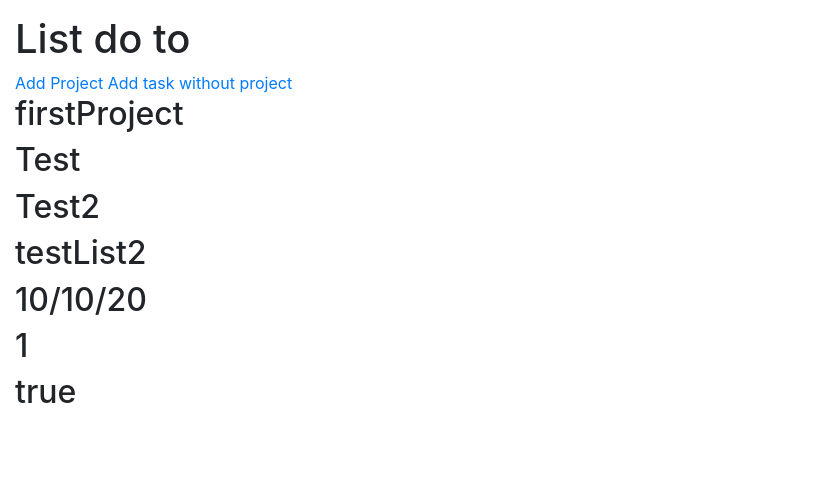
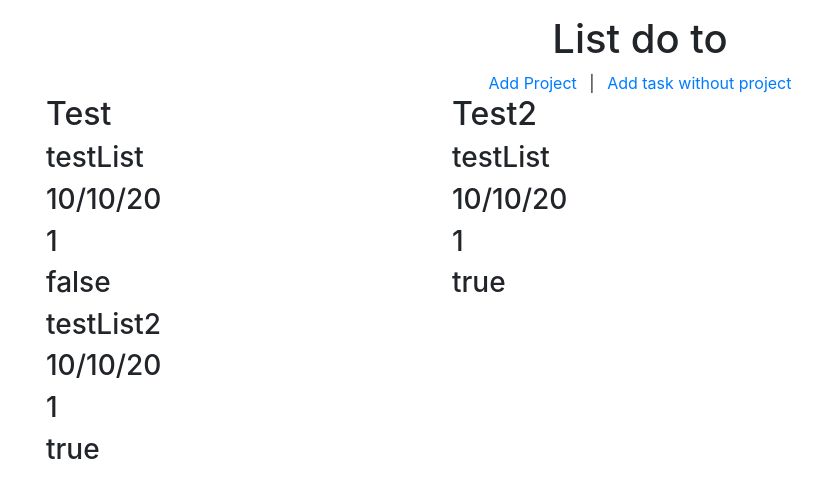
Before and after one commit to phalado/todo-list, a website built with webpack: page dist/index.html in a window 1280 px wide. Shown: the whole page, without its empty margins (0-839 px from the left). Built offline with nearby package versions, Linux system fonts and the light colour scheme.

Commit message:
Worked a bit in style and in showing projects with its tasks

```diff
--- a/src/index.js
+++ b/src/index.js
@@ -1,63 +1,67 @@
 import { Project, allProjects, addProject } from './projects';
 import { List, addList } from './list';
+import projectModel from './project-model';
+import taskModel from './task-model';
 
 const allProjs = allProjects();
 
 function openProjectModel() {
-  document.getElementById('projectModel').style.display = 'grid';
+  document.getElementById('projModel').style.display = 'grid';
 }
 
-function closeProjectModel() {
-  document.getElementById('projectModel').style.display = 'none';
+function closeModels() {
+  document.getElementById('projModel').style.display = 'none';
+  document.getElementById('tskModel').style.display = 'none';
 }
 
 function opentaskModel() {
-  document.getElementById('taskModel').style.display = 'grid';
+  document.getElementById('tskModel').style.display = 'grid';
 }
-
-function closetaskModel() {
-  document.getElementById('taskModel').style.display = 'none';
-}
-
 
 function displayProject() {
   const div = document.getElementById('displayProject');
+  div.setAttribute('class', 'row mx-3');
 
-  //console.log(allProjs.getProjs().length);
-
-  for (let i = 0; i < allProjs.getProjs().length; i += 1) {
+  for (let i = 1; i < allProjs.getProjs().length; i += 1) {
+    const div2 = document.createElement('div');
     const h2 = document.createElement('h2');
-    h2.innerHTML = allProjs.getProjs()[i].title;
-    div.appendChild(h2);
+    h2.innerHTML += allProjs.getProjs()[i].title;
+    div2.appendChild(h2);
+    div2.appendChild(displaytaskW(i));
+    div2.setAttribute('class', 'col-4');
+    div.appendChild(div2);
   }
 }
 
-function displaytaskW() {
-  const div = document.getElementById('taskWProject');
+function displaytaskW(index) {
+  const div = document.createElement('div');
+  // div.innerHTML = '';
 
-  console.log(allProjs.getProjs()[0]);
+  console.log(allProjs.getProjs()[index]);
 
-  for (let i = 1; i < allProjs.getProjs()[0].list.length; i += 1) {
-    const title = document.createElement('h2');
-    title.innerHTML = allProjs.getProjs()[0].list[i].title;
-    div.appendChild(title);
+  if (allProjs.getProjs()[index].list != undefined) {
+    for (let i = 0; i < allProjs.getProjs()[index].list.length; i += 1) {
+      const title = document.createElement('h3');
+      title.innerHTML = allProjs.getProjs()[index].list[i].title;
+      div.appendChild(title);
 
-    const desc = document.createElement('h2');
-    desc.innerHTML = allProjs.getProjs()[0].list[i].desc;
-    div.appendChild(desc);
+      const desc = document.createElement('h3');
+      desc.innerHTML = allProjs.getProjs()[index].list[i].desc;
+      div.appendChild(desc);
 
+      const dueDate = document.createElement('h3');
+      desc.innerHTML = allProjs.getProjs()[index].list[i].dueDate;
+      div.appendChild(dueDate);
 
-    const dueDate = document.createElement('h2');
-    desc.innerHTML = allProjs.getProjs()[0].list[i].dueDate;
-    div.appendChild(dueDate);
+      const priority = document.createElement('h3');
+      priority.innerHTML = allProjs.getProjs()[index].list[i].priority;
+      div.appendChild(priority);
 
-    const priority = document.createElement('h2');
-    priority.innerHTML = allProjs.getProjs()[0].list[i].priority;
-    div.appendChild(priority);
-
-    const status = document.createElement('h2');
-    status.innerHTML = allProjs.getProjs()[0].list[i].status;
-    div.appendChild(status);
+      const status = document.createElement('h3');
+      status.innerHTML = allProjs.getProjs()[index].list[i].status;
+      div.appendChild(status);
+    }
+    return div;
   }
 }
 
@@ -67,7 +71,7 @@ function getProjectsData() {
   const title = document.getElementById('titleProject').value;
   if (title !== '') {
     addProject(title, false, [], allProjs);
-    closeProjectModel();
+    closeModels();
   }
   displayProject();
   console.log(allProjs.getProjs());
@@ -80,11 +84,11 @@ function getTaskData() {
   const dueDate = document.getElementById('dataTask').value;
   const priority = document.getElementById('priorityTask').value;
 
-  if (title !== '' || desc !== '' || dueDate !== '' || priority !== '') {
+  if (title !== '' && desc !== '' && dueDate !== '' && priority !== '') {
     allProjs.getProjs()[0].list.push(addList(title, desc, dueDate, priority, false));
-    closetaskModel();
+    closeModels();
   }
-  displaytaskW();
+  displaytaskW(0);
   console.log(allProjs.getProjs());
 }
 
@@ -93,11 +97,17 @@ function init() {
 
   addProject('firstProject', false, [], allProjs);
 
+  document.getElementById('projectModel').appendChild(projectModel());
+  document.getElementById('taskModel').appendChild(taskModel());
+
   document.getElementById('addProject').addEventListener('click', openProjectModel);
   document.getElementById('addListNoProj').addEventListener('click', opentaskModel);
 
   document.getElementById('submitProject').addEventListener('click', getProjectsData);
   document.getElementById('submitTask').addEventListener('click', getTaskData);
+
+  document.getElementById('cancelProj').addEventListener('click', closeModels);
+  document.getElementById('cancelTask').addEventListener('click', closeModels);
   return allProjs;
 }
 
--- /dev/null
+++ b/src/project-model.js
@@ -0,0 +1,21 @@
+function projectModel() {
+  const projlines = document.createElement('div');
+  projlines.innerHTML = `
+    <h2>Add a new project</h2>
+    <form class="form">
+      <div class="form-group">
+      <fieldset>
+        <label for="title">Project's title:</label>
+        <input type="text" id="titleProject" required>
+      </fieldset>
+      <button id="submitProject">Create</button>
+      <button id="cancelProj">Cancel</button>
+      </div>
+    </form>
+  `;
+  projlines.setAttribute('id', 'projModel');
+  projlines.className = 'projectModel';
+  return projlines;
+}
+
+export default projectModel;
--- /dev/null
+++ b/src/task-model.js
@@ -0,0 +1,31 @@
+function taskModel() {
+  const tasklines = document.createElement('div');
+  tasklines.innerHTML = `
+    <h2>Add a new task</h2>
+    <form class="form">
+      <fieldset>
+        <label for="title">Task's title</label><br>
+        <input type="text" id="titleTask" required>
+      </fieldset>
+      <fieldset>
+        <label for="description">Task's description:</label><br>
+        <input type="text" id="descriptionTask" required>
+      </fieldset>
+      <fieldset>
+        <label for="Date">Task's Date:</label><br>
+        <input type="date" id="dataTask" required>
+      </fieldset>
+      <fieldset>
+        <label for="priority">Task's Priority (between 1 and 10):</label><br>
+        <input type="number" id="priorityTask" min="1" max="10" required>
+      </fieldset>
+      <button id="submitTask">Create</button>
+      <button id="cancelTask">Cancel</button>
+    </form>
+  `;
+  tasklines.setAttribute('id', 'tskModel');
+  tasklines.className = 'taskModel';
+  return tasklines;
+}
+
+export default taskModel;
```
Also changed, not shown: dist/index.html, dist/main.js.
